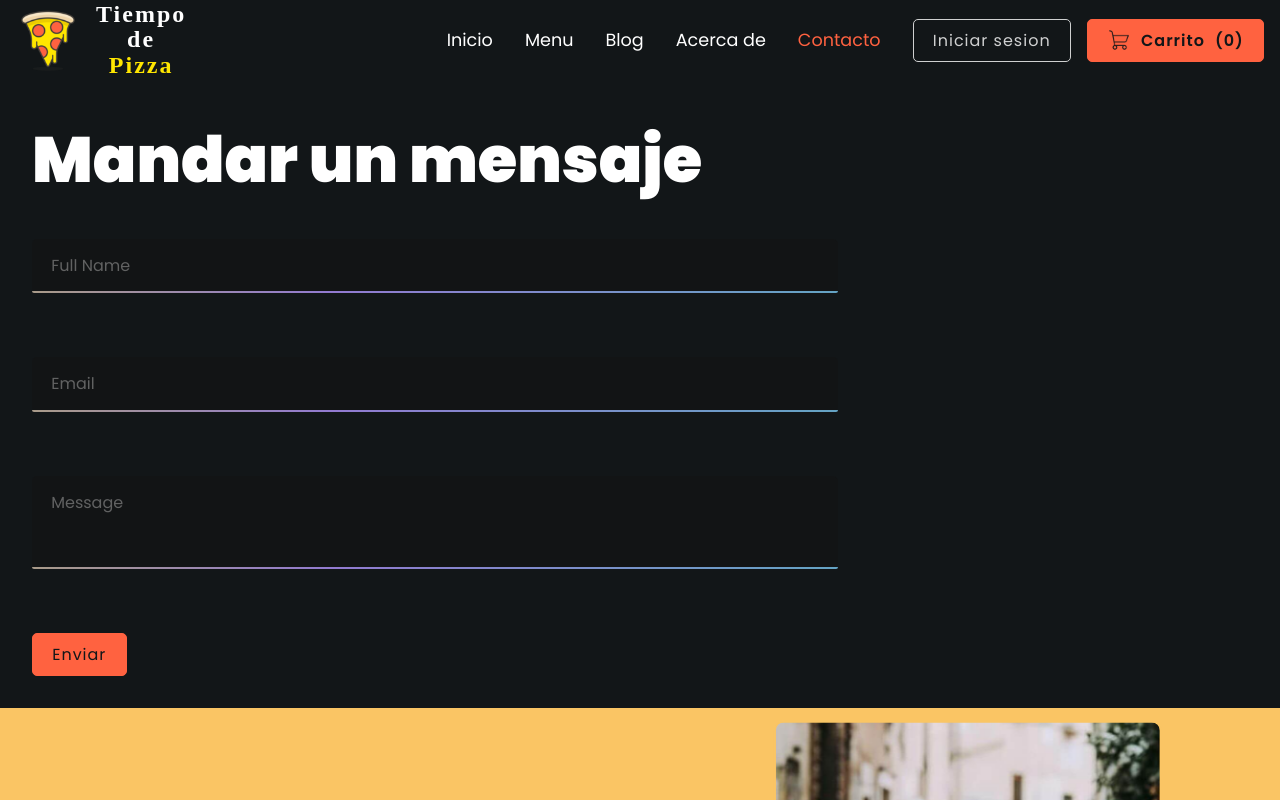
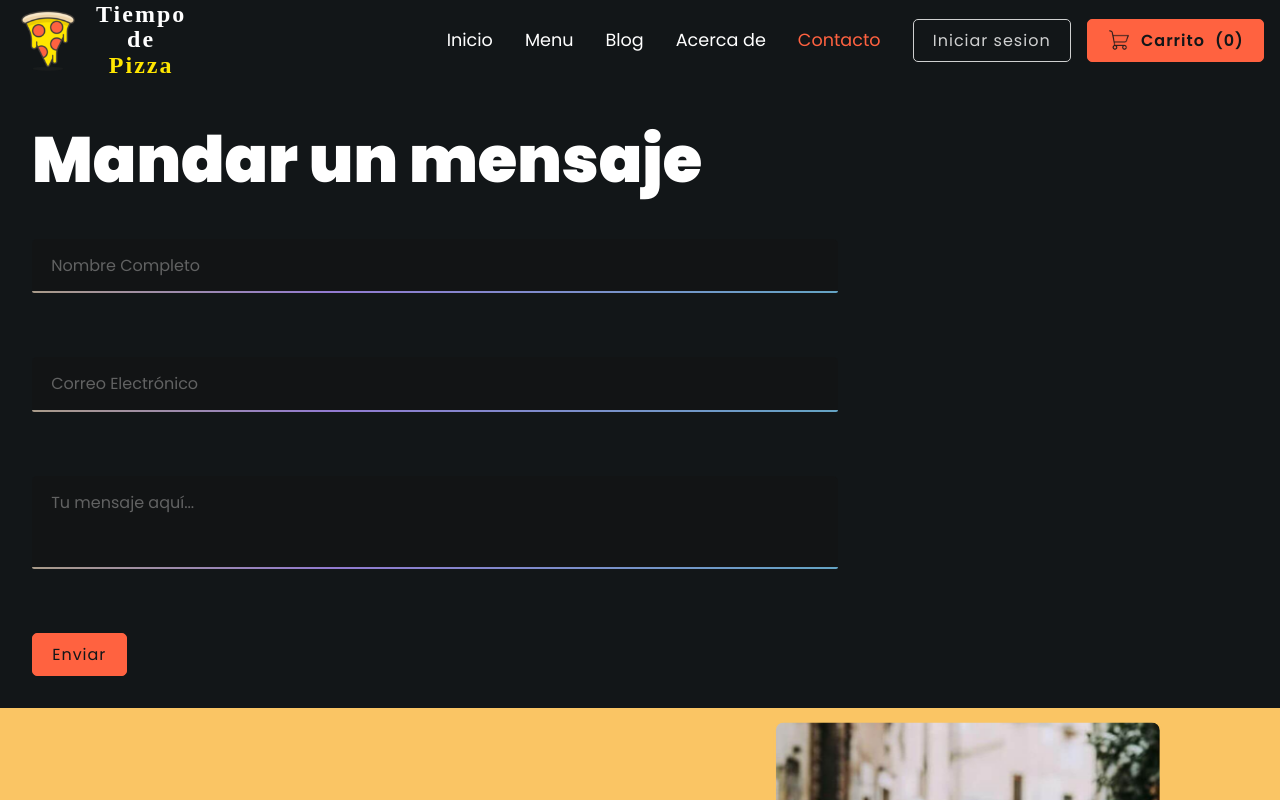
Before and after one commit to sebastianmct/horadepizza, a React (Vite) app: page /contact in a window 1280 px wide. Shown: the top 800 px of the page. Built offline with nearby package versions, Linux system fonts and the light colour scheme; no server answers.

Commit message:
feat: Arreglar

```diff
--- a/index.html
+++ b/index.html
@@ -37,10 +37,10 @@
       content="width=device-width, initial-scale=1" />
     <link
       rel="icon"
-      href="/horadepizza/logo.png" />
+      href="/logo.png" />
     <link
       rel="apple-touch-icon"
-      href="/horadepizza/logo.png" />
+      href="/logo.png" />
     <link
       rel="preconnect"
       href="https://img.icons8.com" />
--- a/src/routes/contact/ContactPage.jsx
+++ b/src/routes/contact/ContactPage.jsx
@@ -93,7 +93,7 @@ const ContactPage = () => {
               id="fullname"
               className="pop-font"
               type="text"
-              placeholder="Full Name"
+              placeholder="Nombre Completo"
               autoComplete="name"
               aria-describedby="fullname-error"
             />
@@ -112,7 +112,7 @@ const ContactPage = () => {
               id="email"
               className="pop-font"
               type="text"
-              placeholder="Email"
+              placeholder="Correo Electrónico"
               autoComplete="email"
               aria-describedby="email-error"
             />
@@ -130,7 +130,7 @@ const ContactPage = () => {
               name="message"
               id="message"
               className="pop-font"
-              placeholder="Message"
+              placeholder="Tu mensaje aquí..."
               aria-describedby="message-error"
             />
           </div>
```
